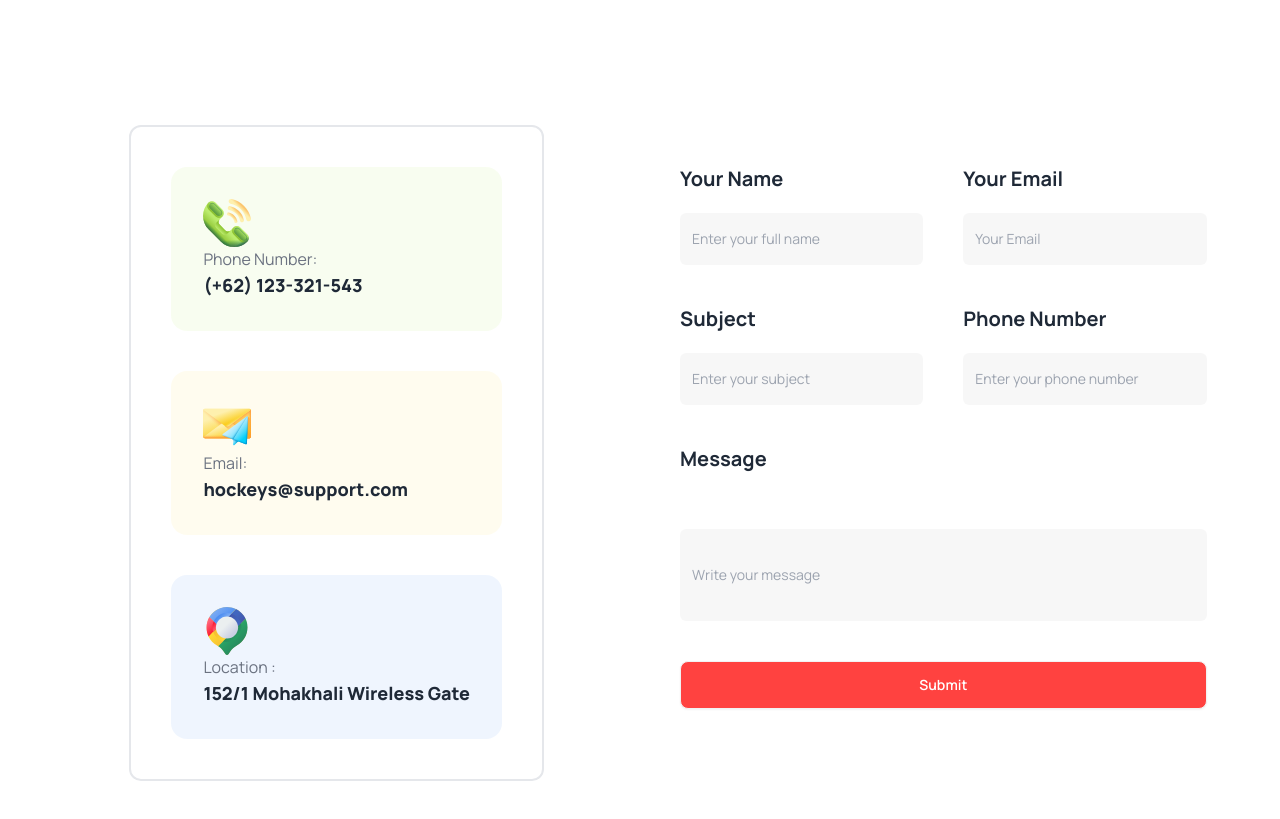
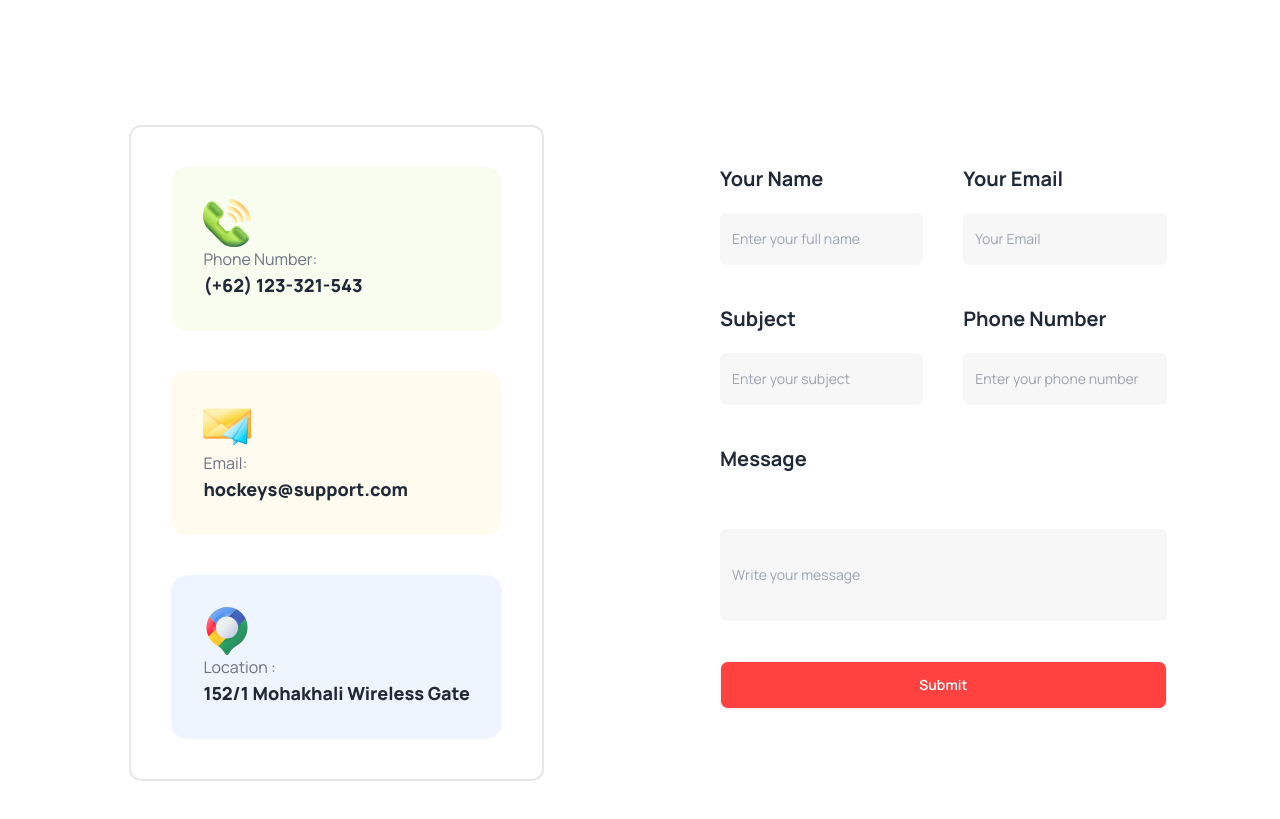
Before and after one commit to Sanam911/Assignment-3, a plain HTML site: page index.html in a window 1280 px wide. Shown: the part 3540-4359 px from the top of the page. Drawn offline with nearby package versions, Linux system fonts and the light colour scheme.

Commit message:
2nd update

```diff
--- a/index.html
+++ b/index.html
@@ -834,7 +834,7 @@
                         </div>
 
                     </div>
-                    <div class="grid grid-cols-1 gap-4 lg:gap-10 lg:grid-cols-2 lg:p-10 lg:my-24">
+                    <div class="grid  m-10 gap-4 lg:gap-10 lg:grid-cols-2 lg:p-10 lg:my-24">
 
 
                             <!-- name -->
```
